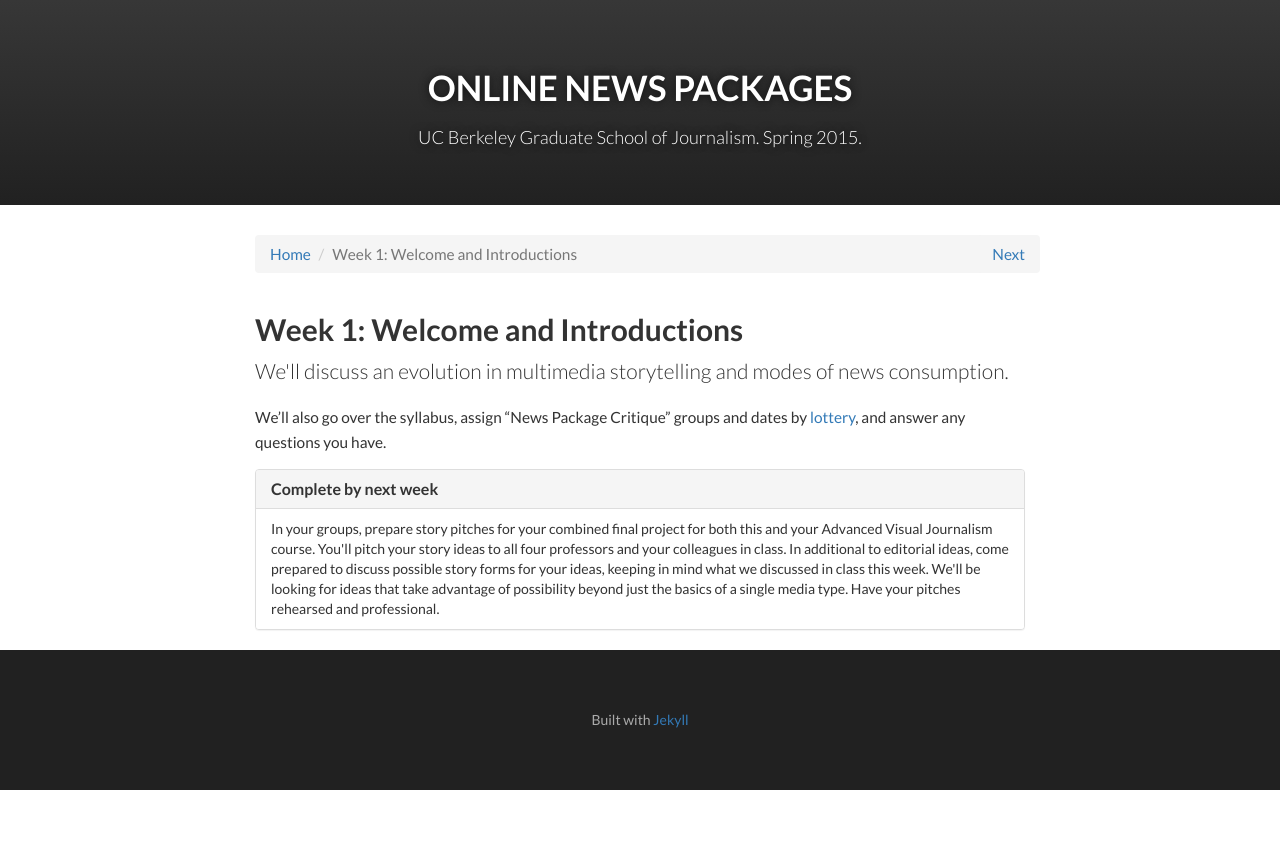
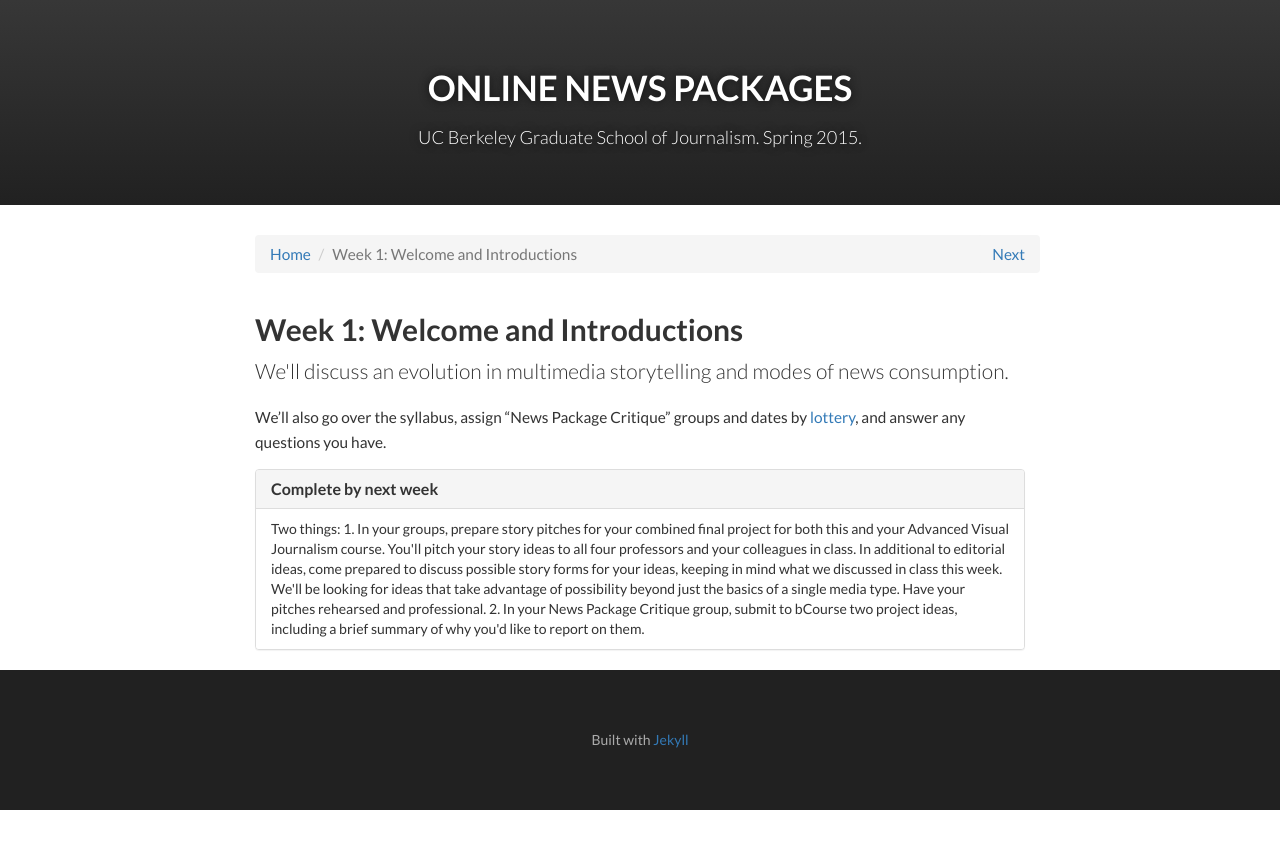
Before and after one commit to ucbsoj/15sp-onlinenewspackages, a Jekyll site: the page built from _lessons/week1.md, in a window 1280 px wide. Shown: the top 849 px of the page. Built offline with Jekyll 4.4.1, drawn with Linux system fonts in a browser that asks for light colours; Markdown is read by kramdown in place of the engine named in the settings.

Commit message:
deadline for critique ideas

```diff
--- a/_lessons/week1.md
+++ b/_lessons/week1.md
@@ -10,7 +10,7 @@ type: lesson
 readings:
 downloads:
 quizzes:
-assignment: "In your groups, prepare story pitches for your combined final project for both this and your Advanced Visual Journalism course. You'll pitch your story ideas to all four professors and your colleagues in class. In additional to editorial ideas, come prepared to discuss possible story forms for your ideas, keeping in mind what we discussed in class this week. We'll be looking for ideas that take advantage of possibility beyond just the basics of a single media type. Have your pitches rehearsed and professional."
+assignment: "Two things: 1. In your groups, prepare story pitches for your combined final project for both this and your Advanced Visual Journalism course. You'll pitch your story ideas to all four professors and your colleagues in class. In additional to editorial ideas, come prepared to discuss possible story forms for your ideas, keeping in mind what we discussed in class this week. We'll be looking for ideas that take advantage of possibility beyond just the basics of a single media type. Have your pitches rehearsed and professional. 2. In your News Package Critique group, submit to bCourse two project ideas, including a brief summary of why you'd like to report on them."
 ---
 
 We'll also go over the syllabus, assign "News Package Critique" groups and dates by [lottery](http://codepen.io/sjwilliams/pen/LELeYR/?editors=001), and answer any questions you have.
```
